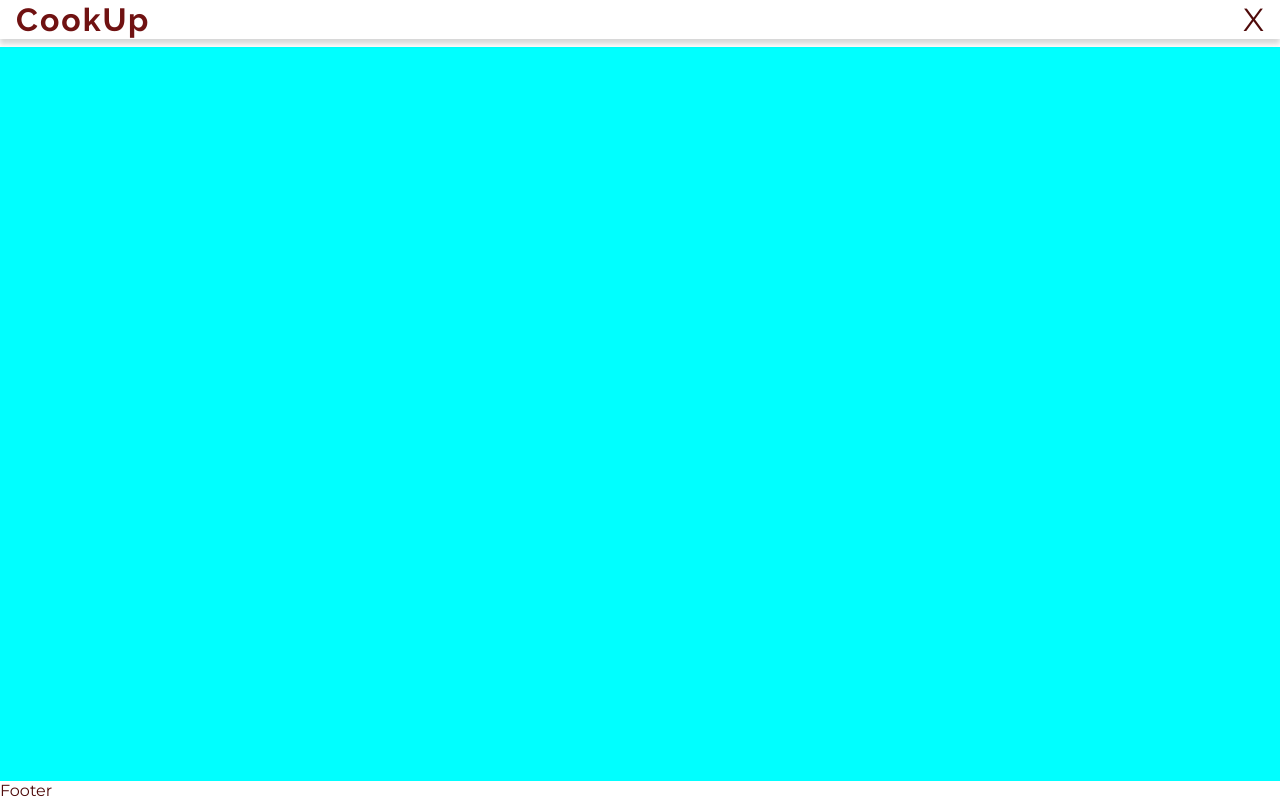
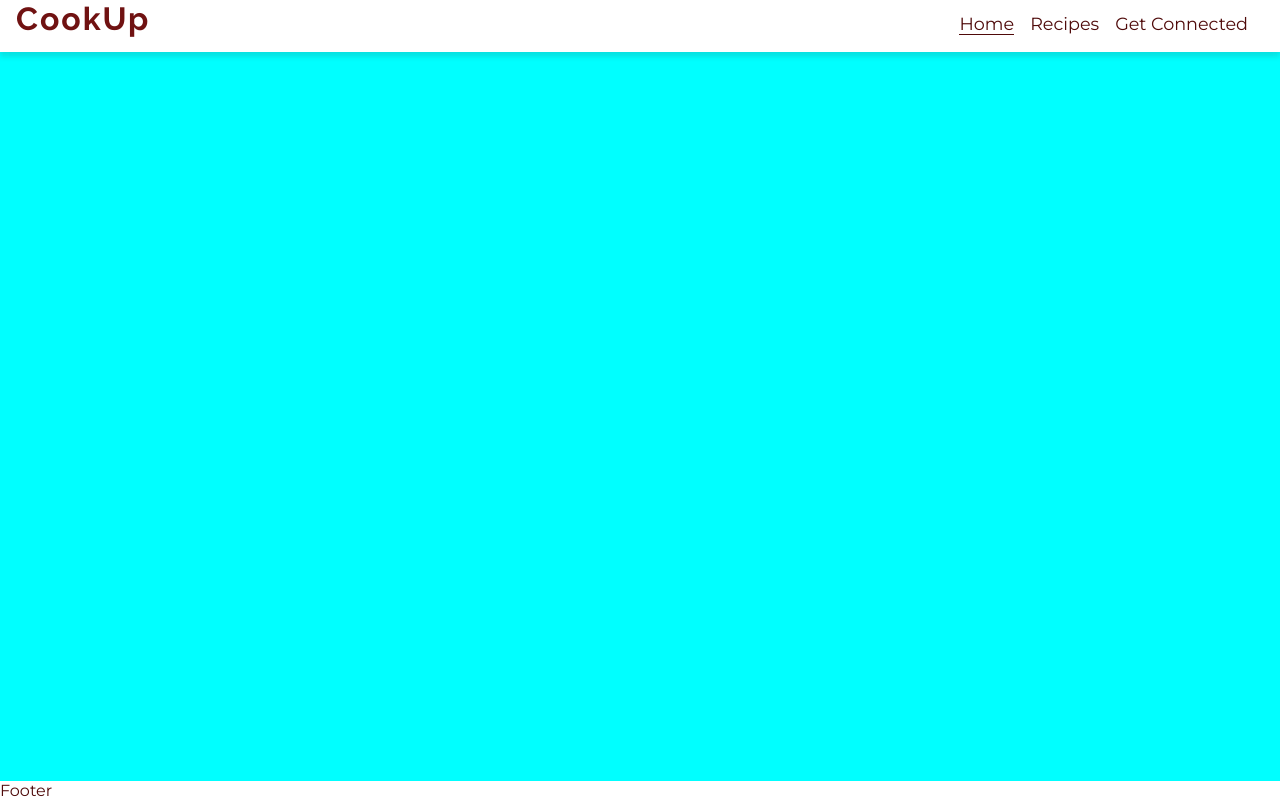
Before and after one commit to aimanh04/portfolio-1-project, a plain HTML site: page index.html in a window 1280 px wide. Drawn offline with Linux system fonts and the light colour scheme.

Commit message:
Display navbar hide toggle label

```diff
--- a/assets/css/style.css
+++ b/assets/css/style.css
@@ -25,7 +25,7 @@ padding: 0 1rem;
 position: fixed;
 z-index: 99;
 width: 100%;
-box-shadow:rgba(58, 58, 58, 0.20) 0 5px 5px;
+box-shadow: rgba(58, 58, 58, 0.15) 0 5px 5px;
 display: flex;
 justify-content: space-between;
 align-items: baseline;
@@ -61,8 +61,9 @@ nav{
     background-color: #ffffff;
     width: 100%;
     left: 0;
+    padding: 0 1rem;
     display: none;
-    box-shadow:rgba(58, 58, 58, 0.20) 0 5px 5px;
+    box-shadow:rgba(58, 58, 58, 0.15) 0 5px 5px;
     top: 100%;
 }
 
@@ -91,3 +92,30 @@ main{
 footer{
 
 }
+
+/*Media query and add responsiveness for tablets or larger (768px and up)*/
+@media screen and (min-width:768px) {
+    /*Make navbar visible again*/
+    nav{
+        display: flex;
+        display: block;
+        position: relative;
+        box-shadow: none;
+        width: fit-content;
+        padding-right: 1rem;
+    }
+
+    #menu{
+        display: flex;
+    }
+
+    #menu > li{
+        padding-left: 1rem;
+    }
+
+    .nav-toggle-label{
+        display: none;
+    }
+
+
+}
```
